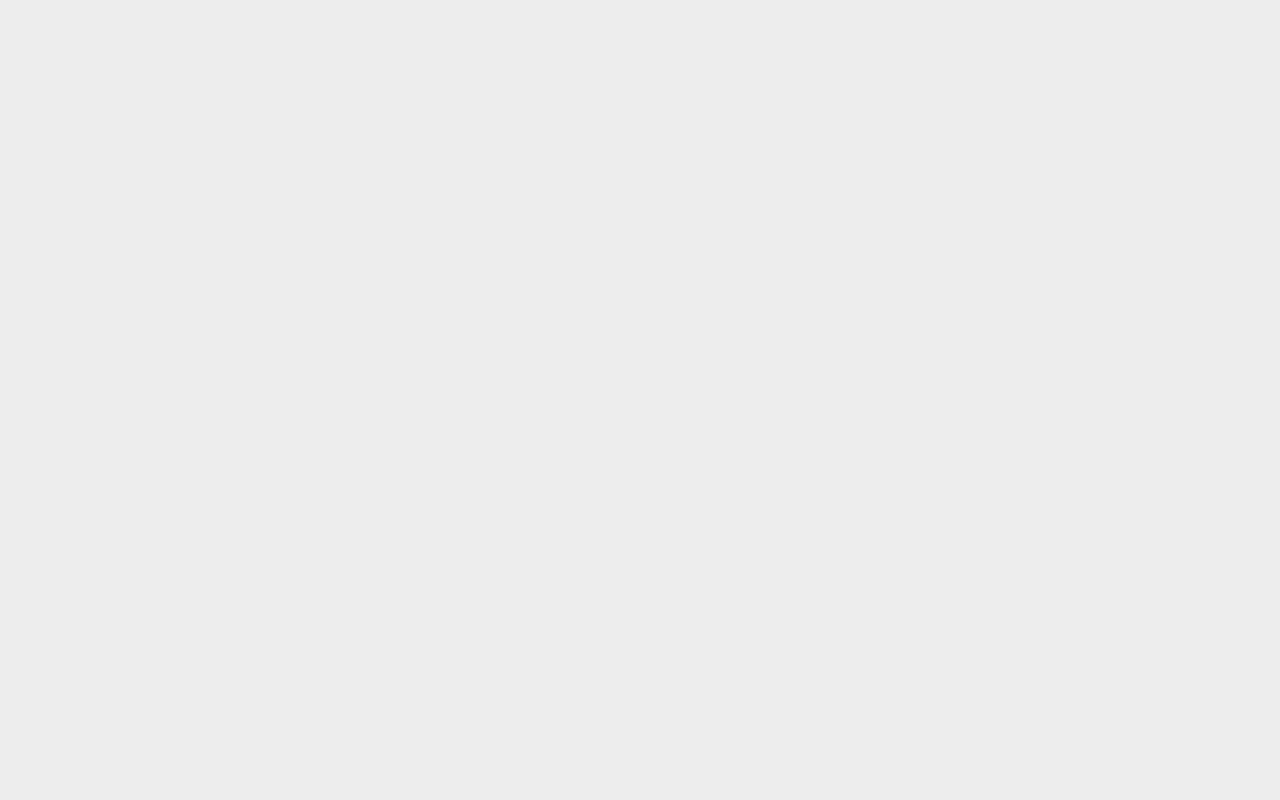
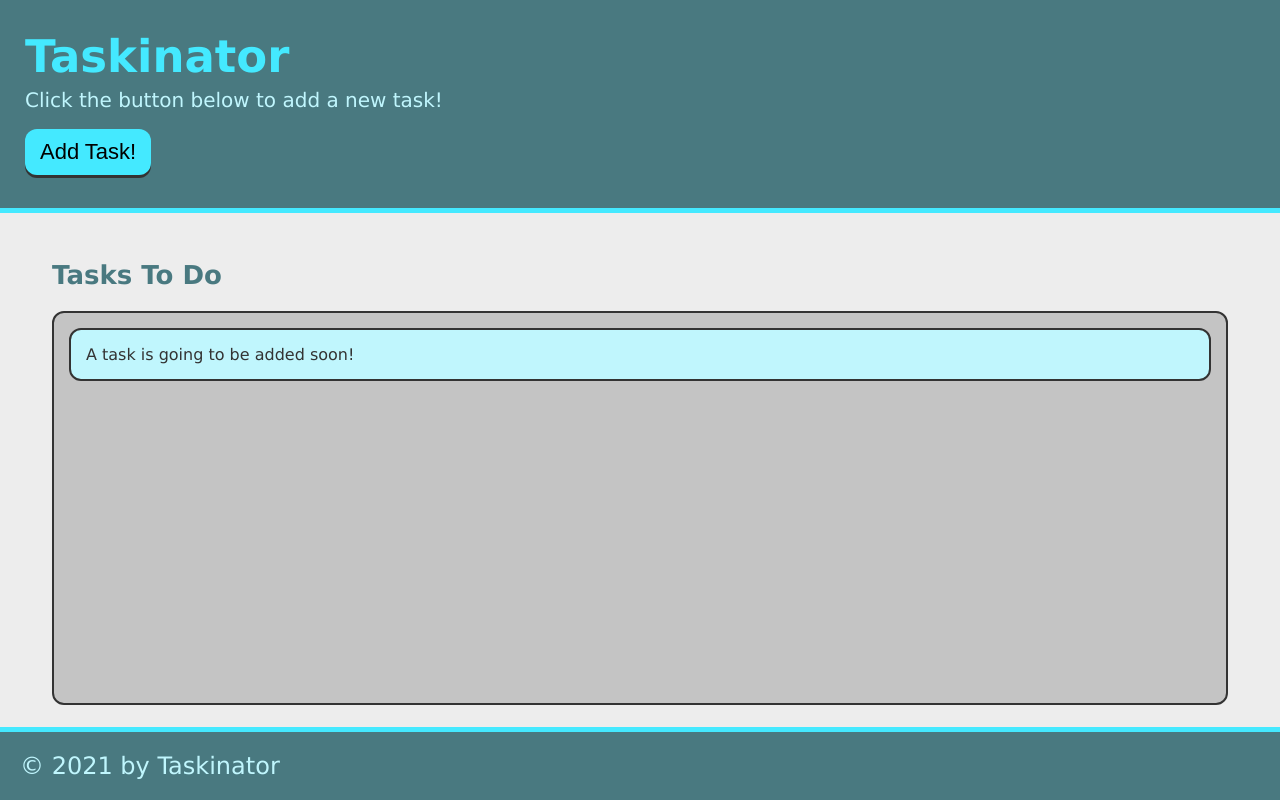
Before and after one commit to Sergioloman/Taskinator1.0, a plain HTML site: page index.html in a window 1280 px wide. Drawn offline with Linux system fonts and the light colour scheme.

Commit message:
checkpoint

```diff
--- a/index.html
+++ b/index.html
@@ -8,6 +8,23 @@
     <link rel="stylesheet" href="./module-4-assets/css/style.css">
 </head>
 <body>
+    <header>
+        <h1 class='page-title'>Taskinator</h1>
+        <p>Click the button below to add a new task!</p>
+        <button class='btn'>Add Task!</button>
+    </header>
+    <main class="page-content">
+        <section class="task-list-wrapper">
+            <h2 class="list-title">Tasks To Do</h2>
+            <ul class="task-list">
+                <li class="task-item">A task is going to be added soon!</li>
+            </ul>
+        </section>
+    </main>
+    <footer>
+        &copy; 2021 by Taskinator
+    </footer>
+
     <script src="module-4-assets/js/script.js"></script>
 </body>
 </html>
```
